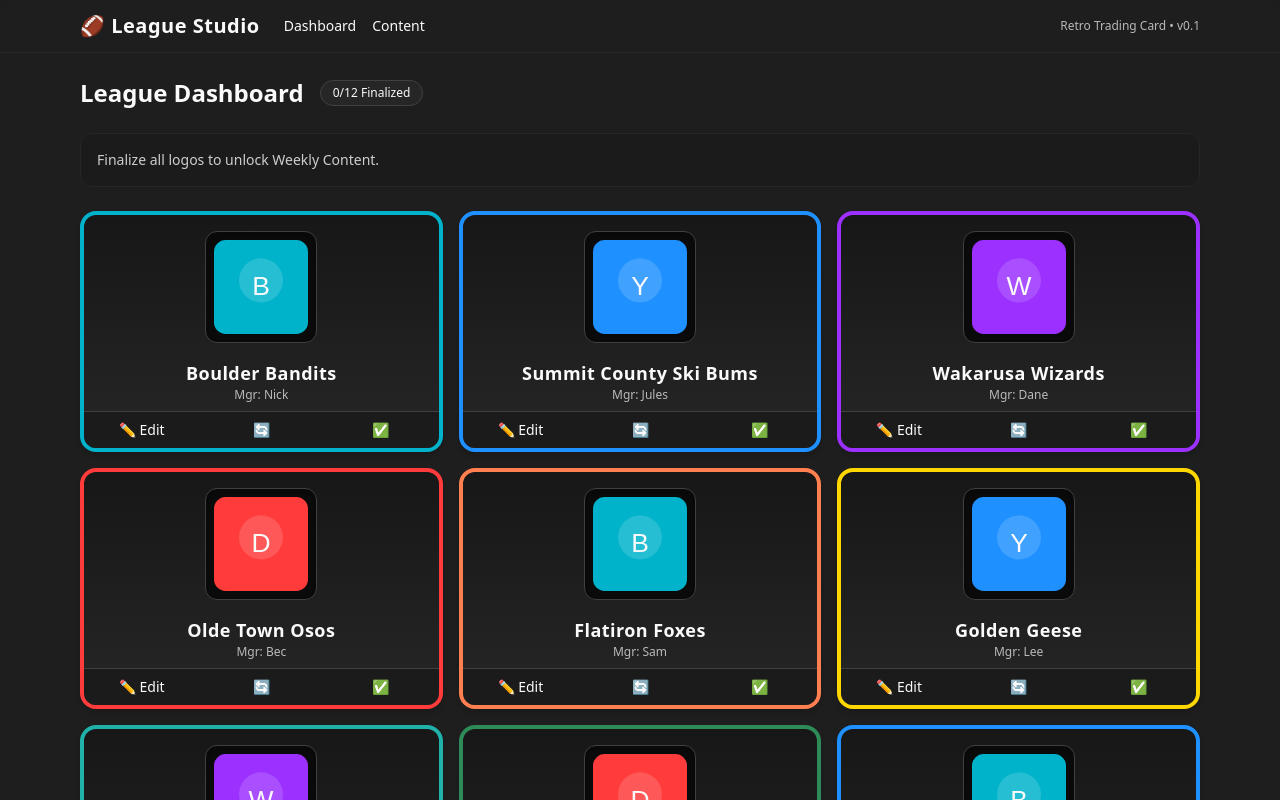
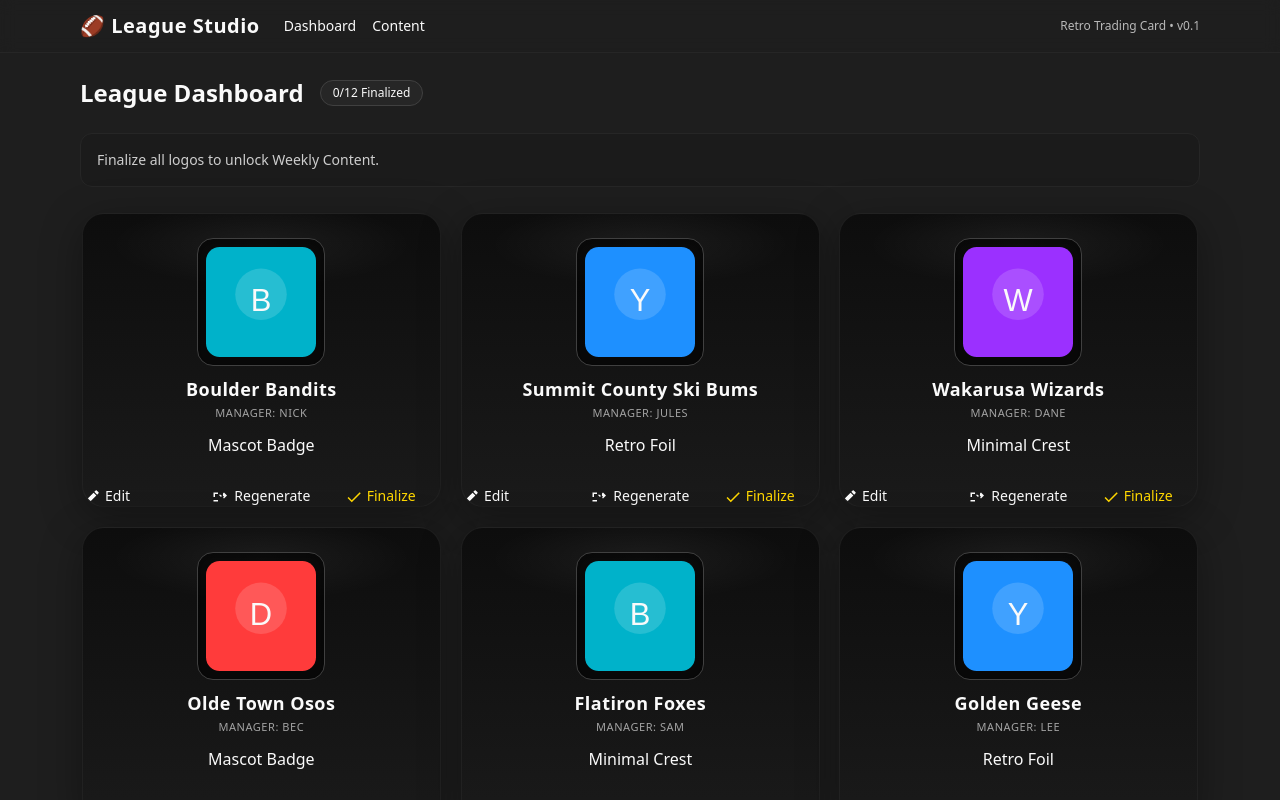
Before and after one commit to nmortimer/FantasyShell2, a Next.js app: page /dashboard in a window 1280 px wide. Shown: the top 800 px of the page. Built offline with nearby package versions, Linux system fonts and the light colour scheme.

Commit message:
Update TeamCard.tsx

```diff
--- a/components/TeamCard.tsx
+++ b/components/TeamCard.tsx
@@ -1,78 +1,180 @@
 'use client'
 import Image from 'next/image'
 import Link from 'next/link'
+import { useRef, useState, MouseEvent } from 'react'
+import clsx from 'clsx'
 import { useStore, Team } from '../lib/store'
-import clsx from 'clsx'
 
 export function TeamCard({ team }: { team: Team }) {
   const { finalize, regenerate } = useStore()
+  const [tilt, setTilt] = useState({ rx: 0, ry: 0 })
+  const innerRef = useRef<HTMLDivElement>(null)
+
+  const onMove = (e: MouseEvent) => {
+    if (!innerRef.current) return
+    const rect = (e.currentTarget as HTMLDivElement).getBoundingClientRect()
+    const x = e.clientX - rect.left
+    const y = e.clientY - rect.top
+    const px = x / rect.width - 0.5
+    const py = y / rect.height - 0.5
+    // gentle tilt
+    setTilt({ rx: -(py * 8), ry: px * 10 })
+  }
+
+  const onLeave = () => setTilt({ rx: 0, ry: 0 })
+
+  // dynamic accent colors for foil + glow
+  const styleVars = {
+    // fallback if someone saved invalid color
+    ['--accent' as any]: team.primary || '#00E0FF',
+    ['--accent2' as any]: team.secondary || '#9B30FF',
+  }
 
   return (
     <div
       className={clsx(
-        'relative flex flex-col items-center justify-between rounded-2xl overflow-hidden shadow-md transition-transform hover:scale-[1.03]',
-        'bg-gradient-to-b from-neutral-900 to-neutral-800',
-        'border-4',
-        team.status === 'final'
-          ? 'border-gold'
-          : `border-[${team.primary}]`
+        'group relative rounded-3xl p-[2px]',
+        'foil-frame',                     // custom foil border (see CSS below)
+        team.status === 'final' ? 'foil-gold' : 'foil-accent'
+      )}
+      style={styleVars}
+      onMouseMove={onMove}
+      onMouseLeave={onLeave}
+    >
+      {/* Holo shimmer overlay (subtle, stronger when finalized) */}
+      <div
+        className={clsx(
+          'pointer-events-none absolute inset-0 rounded-3xl overflow-hidden',
+          'holo-shine',
+          team.status === 'final' ? 'opacity-40' : 'opacity-20',
+          'group-hover:opacity-40'
+        )}
+      />
+
+      {/* Card body */}
+      <div
+        ref={innerRef}
+        className={clsx(
+          'relative rounded-[22px] bg-gradient-to-b from-[#0d0d0d] to-[#1a1a1a]',
+          'shadow-[0_10px_40px_rgba(0,0,0,0.35)]',
+          'transition-transform will-change-transform',
+          'border border-neutral-800/70 overflow-hidden'
         )}
         style={{
-        borderColor: team.primary, // dynamic team color border
+          transform: `perspective(900px) rotateX(${tilt.rx}deg) rotateY(${tilt.ry}deg)`,
         }}
       >
-      {/* Finalized Badge */}
+        {/* Finalized badge */}
         {team.status === 'final' && (
-        <div className="absolute top-2 right-2 bg-gold text-black text-xs font-bold px-2 py-1 rounded shadow-md animate-pulse">
-          FINALIZED
+          <div className="absolute right-3 top-3 z-10">
+            <div className="psa-badge">FINALIZED</div>
           </div>
         )}
 
-      {/* Logo */}
-      <div className="w-full flex-1 flex items-center justify-center p-4">
-        <div className="relative w-28 h-28 rounded-xl bg-neutral-950 border border-neutral-700 overflow-hidden shadow-inner">
+        {/* card glow on hover */}
+        <div className="absolute inset-0 rounded-[22px] ring-0 group-hover:ring-2 ring-[var(--accent)]/60 transition" />
+
+        {/* Top section — logo hero */}
+        <div className="relative pt-6 px-6">
+          {/* subtle radial highlight */}
+          <div className="absolute inset-0 -z-10 bg-[radial-gradient(60%_40%_at_50%_20%,rgba(255,255,255,0.06),transparent_70%)]" />
+          <div className="mx-auto w-32 h-32 rounded-2xl bg-black/60 border border-neutral-700 overflow-hidden shadow-inner">
             <Image
               src={team.logoUrl}
               alt={`${team.name} logo`}
-            fill
-            style={{ objectFit: 'contain', padding: '8px' }}
+              width={128}
+              height={128}
+              className="w-full h-full object-contain p-2"
             />
           </div>
         </div>
 
-      {/* Team Info */}
-      <div className="text-center px-3 pb-2">
-        <div className="font-extrabold text-lg tracking-wide">{team.name}</div>
-        <div className="text-xs opacity-70">Mgr: {team.manager}</div>
+        {/* Middle — team name + manager */}
+        <div className="px-6 text-center mt-3">
+          <div className="text-lg font-extrabold tracking-wide leading-tight">
+            {team.name}
+          </div>
+          <div className="text-[11px] uppercase tracking-wider text-neutral-400 mt-1">
+            Manager: {team.manager}
+          </div>
         </div>
 
-      {/* Footer Buttons */}
-      <div className="w-full flex gap-1 border-t border-neutral-700 bg-neutral-900/70 text-sm">
+        {/* Style chip */}
+        <div className="mt-3 flex justify-center">
+          <span className="style-chip">
+            {team.stylePack === 'v1' ? 'Mascot Badge' : team.stylePack === 'v2' ? 'Minimal Crest' : 'Retro Foil'}
+          </span>
+        </div>
+
+        {/* Divider with neon nodes */}
+        <div className="relative mt-4 mx-6">
+          <div className="h-px w-full bg-gradient-to-r from-transparent via-[var(--accent)]/50 to-transparent" />
+          <div className="absolute -top-1 left-0 w-2 h-2 rounded-full bg-[var(--accent)]/70 blur-[1px]" />
+          <div className="absolute -top-1 right-0 w-2 h-2 rounded-full bg-[var(--accent)]/70 blur-[1px]" />
+        </div>
+
+        {/* Footer actions */}
+        <div className="mt-3 grid grid-cols-3 text-sm">
           <Link
             href={`/team/${team.id}`}
-          className="flex-1 py-2 text-center hover:bg-neutral-800 transition"
+            className="card-btn-l"
+            aria-label={`Edit ${team.name}`}
+            title="Edit"
           >
-          ✏️ Edit
+            <PencilIcon />
+            <span className="hidden sm:inline">Edit</span>
           </Link>
           <button
-          className="flex-1 py-2 hover:bg-neutral-800 transition"
+            className="card-btn-m"
             onClick={() => regenerate(team.id)}
+            aria-label={`Regenerate logo for ${team.name}`}
+            title="Regenerate"
           >
-          🔄
+            <ShuffleIcon />
+            <span className="hidden sm:inline">Regenerate</span>
           </button>
           <button
             className={clsx(
-            'flex-1 py-2 font-bold transition',
+              'card-btn-r',
               team.status === 'final'
-              ? 'opacity-50 cursor-not-allowed'
-              : 'hover:bg-gold/20 text-gold'
+                ? 'opacity-40 cursor-not-allowed'
+                : 'text-gold hover:bg-gold/10'
             )}
             onClick={() => finalize(team.id)}
             disabled={team.status === 'final'}
+            aria-label={`Finalize ${team.name}`}
+            title="Finalize"
           >
-          ✅
+            <CheckIcon />
+            <span className="hidden sm:inline">
+              {team.status === 'final' ? 'Finalized' : 'Finalize'}
+            </span>
           </button>
+        </div>
       </div>
     </div>
   )
 }
+
+/* === Inline icons (lucide-style, no extra deps) === */
+function PencilIcon(props: React.SVGProps<SVGSVGElement>) {
+  return (
+    <svg width="18" height="18" viewBox="0 0 24 24" {...props} className="inline-block mr-1">
+      <path fill="currentColor" d="M3 17.25V21h3.75L17.81 9.94l-3.75-3.75L3 17.25zM20.71 7.04c.39-.39.39-1.02 0-1.41L18.37 3.29a.9959.9959 0 0 0-1.41 0l-1.83 1.83l3.75 3.75l1.83-1.83z"/>
+    </svg>
+  )
+}
+function ShuffleIcon(props: React.SVGProps<SVGSVGElement>) {
+  return (
+    <svg width="18" height="18" viewBox="0 0 24 24" {...props} className="inline-block mr-1">
+      <path fill="currentColor" d="M14.59 7.41L16 6l4 4l-4 4l-1.41-1.41L16.17 12l-1.58-1.59zM2 6h6v2H4v4H2zm0 10h6v2H2zM9 9h2.59l1.7 1.7l-1.41 1.41z"/>
+    </svg>
+  )
+}
+function CheckIcon(props: React.SVGProps<SVGSVGElement>) {
+  return (
+    <svg width="18" height="18" viewBox="0 0 24 24" {...props} className="inline-block mr-1">
+      <path fill="currentColor" d="M9 16.17L4.83 12L3.41 13.41L9 19l12-12l-1.41-1.41z"/>
+    </svg>
+  )
+}
```
Lines whose indentation alone changed are shown as unchanged.
